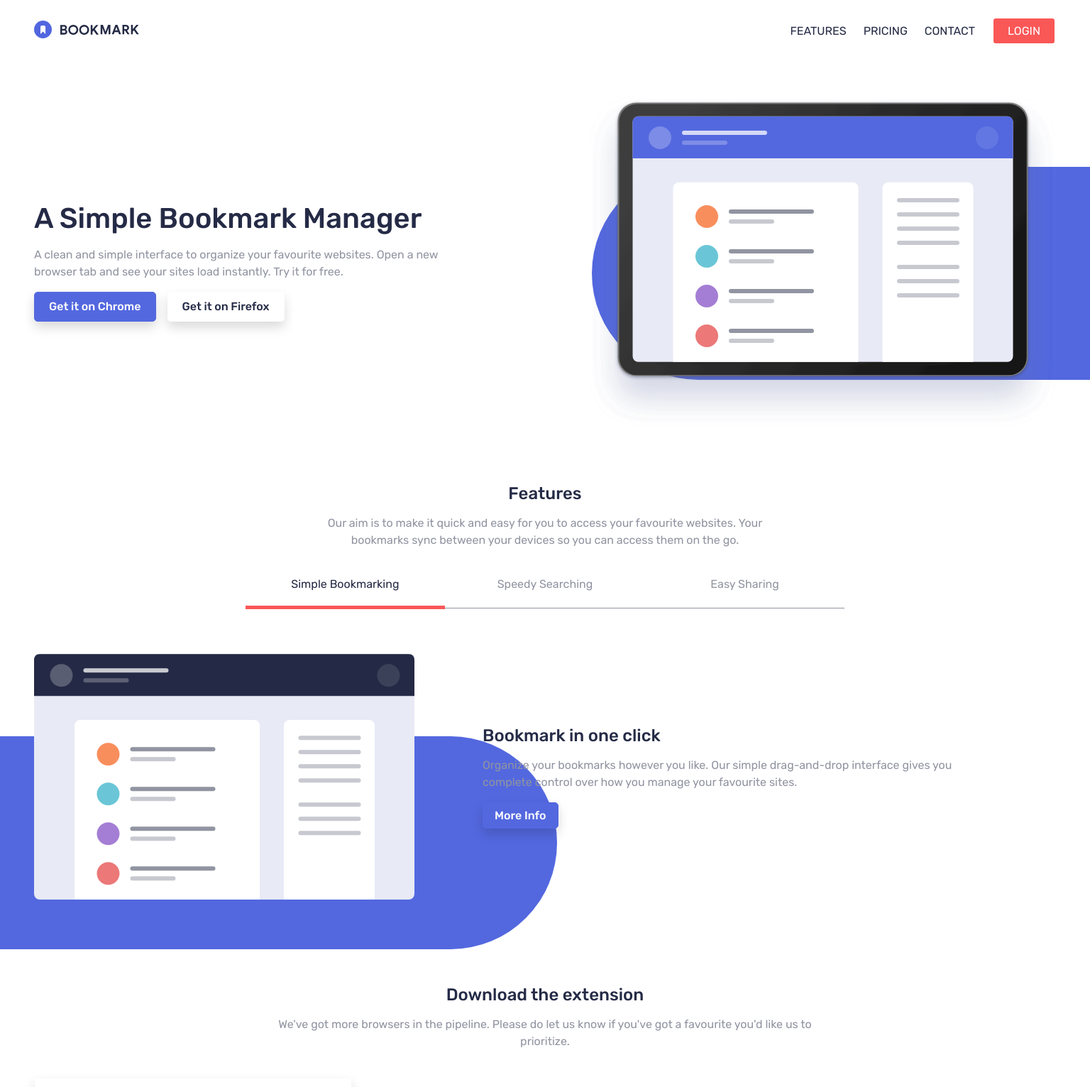
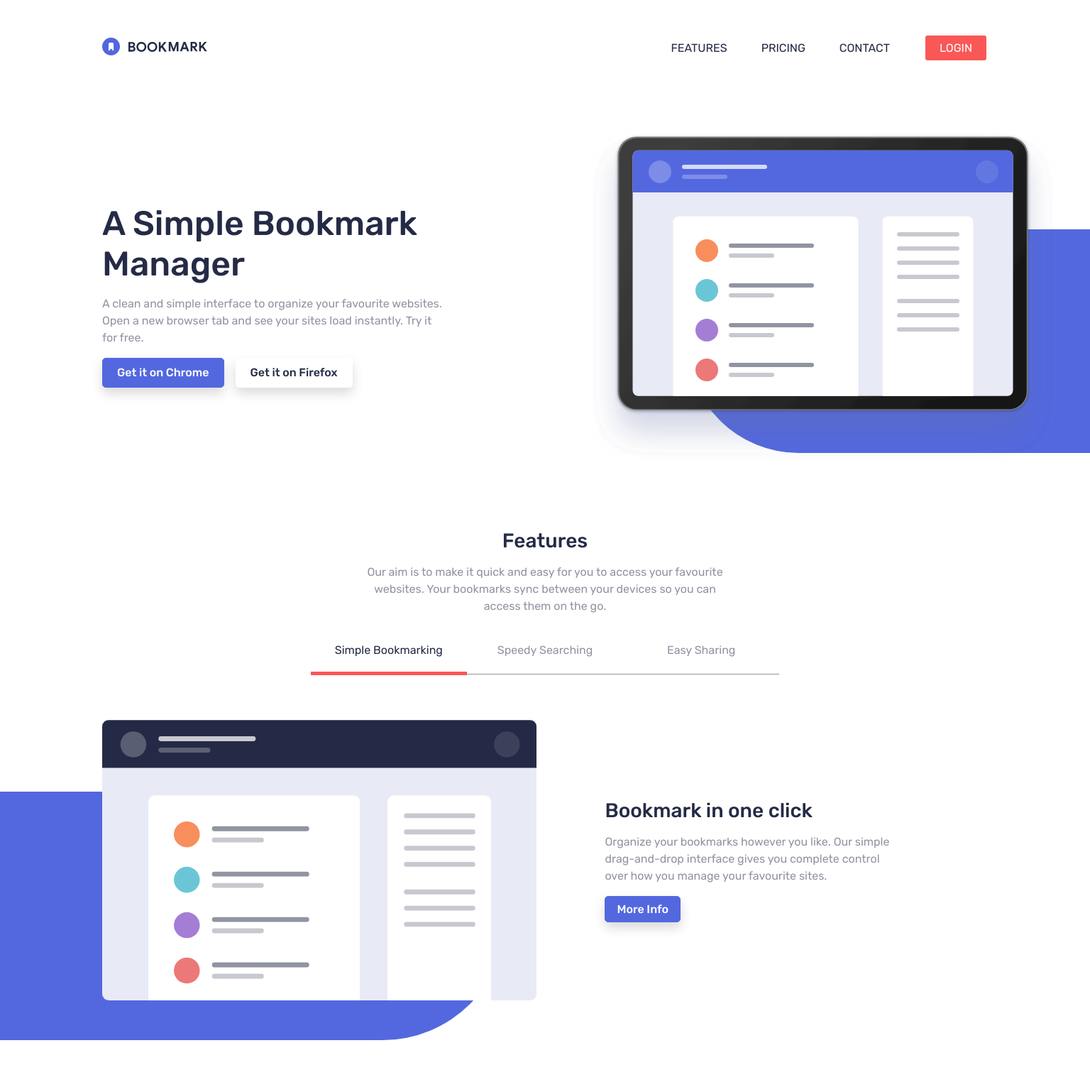
Before and after one commit to jduong09/bookmarkLandingPage, a plain HTML site: page index.html in a window 1536 px wide. Shown: the top 1531 px of the page at 71% size. Drawn offline with Linux system fonts and the light colour scheme.

Commit message:
FInished 1200px and 1400px media query.

```diff
--- a/css/styles.css
+++ b/css/styles.css
@@ -785,3 +785,120 @@ footer {
     width: 8%;
   }
 }
+
+@media (min-width: 1400px) {
+  header {
+    padding: 3rem 9rem;
+  }
+
+  .item-menu {
+    margin-left: 3rem;
+  }
+
+  .div-hero {
+    padding: 0 0 3rem 9rem;
+  }
+
+  .div-hero::after {
+    width: 50%;
+    height: 315px;
+    top: 140px;
+    right: -200px;
+  }
+
+  #img-hero {
+    margin-right: 3rem;
+  }
+
+  .div-hero > div > h2 {
+    font-size: 3rem;
+  }
+
+  .div-hero > div > div {
+    width: 70%;
+  }
+
+  .div-features > h3, .item-feature > div > h3, .div-download > h3, .div-faq > h3 {
+    font-size: 1.75rem;
+  }
+
+  .div-features > div {
+    width: 33%;
+  }
+
+  .list-features {
+    width: 43%;
+  }
+
+  .list-feature-images {
+    padding: 0 9rem 0 0;
+  }
+
+  .img-feature {
+    width: 44%;
+    margin-left: 9rem;
+  }
+
+  .item-feature > div {
+    width: 35%;
+    margin-left: 6rem;
+  }
+
+  .item-feature::after {
+    top: 165px;
+    left: -400px;
+    height: 350px;
+  }
+
+  .div-download {
+    margin: 6rem 0;
+  }
+
+  .div-download > div {
+    width: 35%;
+  }
+
+  .list-downloads {
+    padding: 0 18rem;
+  }
+
+  .div-faq {
+    margin-bottom: 6rem;
+  }
+
+  .div-faq > div {
+    width: 33%;
+  }
+
+  .item-question {
+    width: 35%;
+  }
+
+  .div-email {
+    padding: 3rem 0;
+  }
+
+  .div-email > h3 {
+    font-size: 1.75rem;
+  }
+
+  .div-email > h3, form {
+    width: 30%;
+  }
+
+  .div-email-input {
+    width: 70%;
+  }
+
+  #input-email, #input-submit {
+    padding: .75rem 1rem;
+  }
+
+  footer {
+    padding: 1.5rem 9rem;
+  }
+
+  #footer-logo, .item-helpful-link {
+    margin-right: 3rem;
+  }
+}
```
